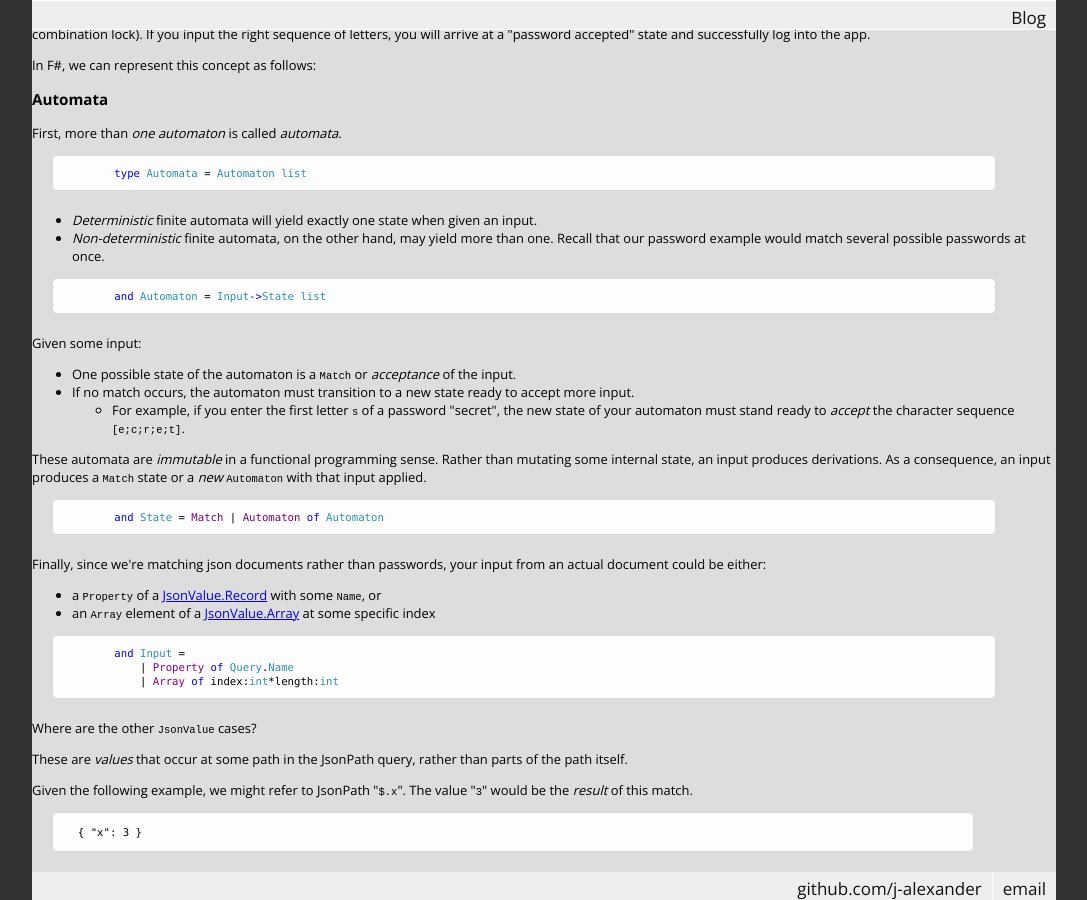
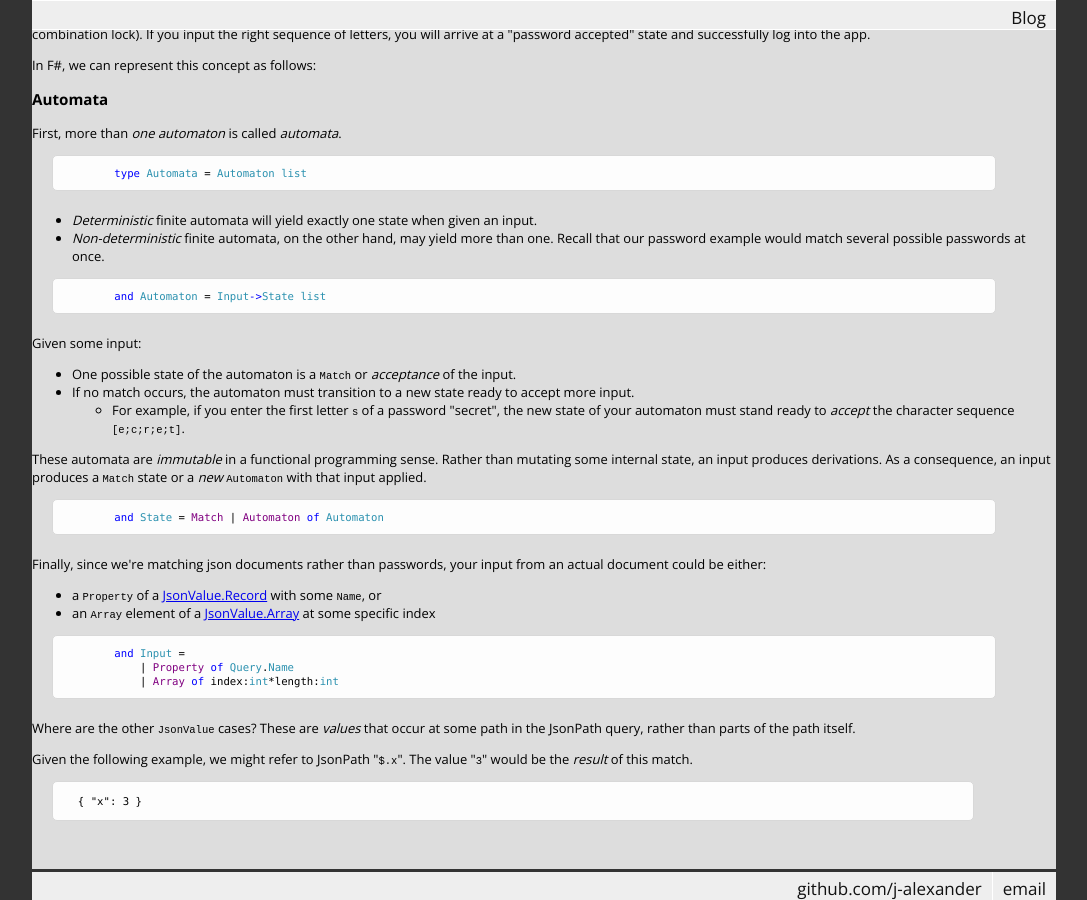
Before and after one commit to j-alexander/j-alexander.github.io, a Jekyll site: the page built from _posts/2016-12-15-jsonpath-queries-using-fsharpdata.html, in a window 1280 px wide and 900 px high, scrolled down 1297 px. Shown: the whole window, without its empty margins (96-1183 px from the left). Built offline with Jekyll 4.4.1, drawn with Linux system fonts in a browser that asks for light colours; some web fonts are replaced.

Commit message:
paragraph formatting change

```diff
--- a/_posts/2016-12-15-jsonpath-queries-using-fsharpdata.html
+++ b/_posts/2016-12-15-jsonpath-queries-using-fsharpdata.html
@@ -115,9 +115,8 @@ actual document could be either:</p>
             | <span onmouseout="hideTip(event, 'fs43', 75)" onmouseover="showTip(event, 'fs43', 75)" class="p">Property</span> <span class="k">of</span> <span onmouseout="hideTip(event, 'fs44', 76)" onmouseover="showTip(event, 'fs44', 76)" class="t">Query</span><span class="o">.</span><span onmouseout="hideTip(event, 'fs24', 77)" onmouseover="showTip(event, 'fs24', 77)" class="t">Name</span>
             | <span onmouseout="hideTip(event, 'fs45', 78)" onmouseover="showTip(event, 'fs45', 78)" class="p">Array</span> <span class="k">of</span> <span class="i">index</span><span class="o">:</span><span onmouseout="hideTip(event, 'fs12', 79)" onmouseover="showTip(event, 'fs12', 79)" class="t">int</span><span class="o">*</span><span class="i">length</span><span class="o">:</span><span onmouseout="hideTip(event, 'fs12', 80)" onmouseover="showTip(event, 'fs12', 80)" class="t">int</span>
 </code></pre>
-<p>Where are the other <code>JsonValue</code> cases?</p>
-<p>These are <em>values</em> that occur at some path in the  JsonPath query, rather than parts
-of the path itself.</p>
+<p>Where are the other <code>JsonValue</code> cases? These are <em>values</em> that occur at some path in the
+JsonPath query, rather than parts of the path itself.</p>
 <p>Given the following example, we might refer to JsonPath "<code>$.x</code>". The value "<code>3</code>" would
 be the <em>result</em> of this match.</p>
 <table class="pre"><tr><td class="snippet"><pre class="fssnip"><code lang="json">  { "x": 3 }
```
Also changed, not shown: 1 other file.
